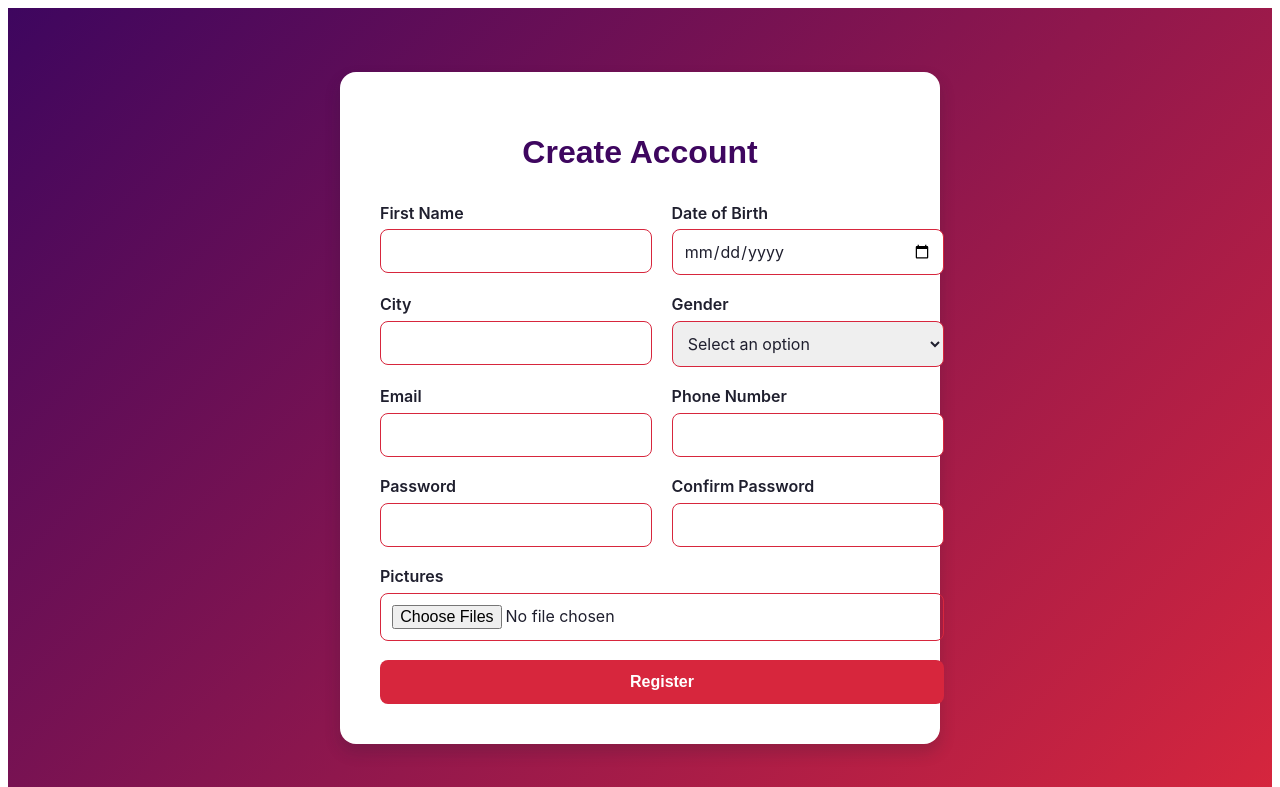
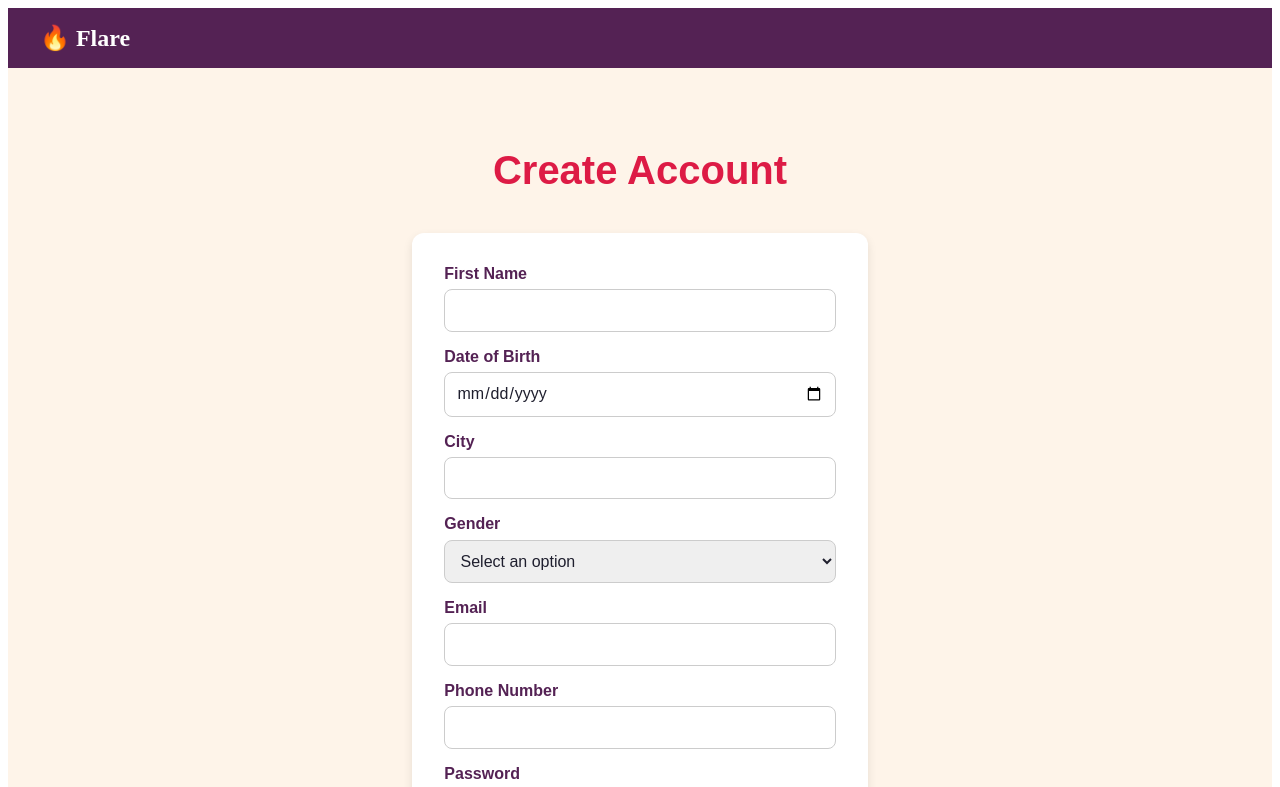
Before and after one commit to StephanieVDH/tinder-frontend, a Vue app: page /register in a window 1280 px wide. Shown: the top 787 px of the page. Built offline with nearby package versions, Linux system fonts and the light colour scheme.

Commit message:
lay out register

```diff
--- a/src/components/RegisterPage.vue
+++ b/src/components/RegisterPage.vue
@@ -1,7 +1,13 @@
 <template>
   <div class="register-page">
+        <div class="register-header">
+      <div class="logo">🔥 Flare</div>
+    </div>
+
+    <div class="register-main">
+    <div class="register-content">
+    <h1 class="register-title">Create Account</h1>
     <div class="register-card">
-      <h1>Create Account</h1>
       <form @submit.prevent="registerUser" enctype="multipart/form-data">
         <div class="form-grid">
           <div class="form-group">
@@ -65,6 +71,8 @@
         </div>
       </form>
     </div>
+  </div>
+  </div>
   </div>
 </template>
 
@@ -137,34 +145,70 @@ export default {
 <style scoped>
 .register-page {
   display: flex;
-  justify-content: center;
+  flex-direction: column;
+  min-height: 100vh;
+  background-color: #fef4e9;
+}
+
+.register-header {
+  background-color: #542254;
+  color: white;
+  padding: 1rem 2rem;
+  font-size: 1.5rem;
+  font-weight: bold;
+}
+
+.logo {
+  display: inline-block;
+}
+
+.register-main {
+  flex: 1;
+  display: flex;
+  justify-content: center; /* centers horizontally */
+  align-items: flex-start; /* aligns near top */
+  padding-top: 3rem;        /* space below header */
+  padding-bottom: 2rem;
+}
+
+.register-content {
+  display: flex;
+  flex-direction: column;
   align-items: center;
-  min-height: 100vh;
-  background: linear-gradient(135deg, #3E065F 0%, #D7263D  100%);
+}
+
+.register-title {
+  text-align: center;
+  margin-top: 2rem;
+  margin-bottom: 2.5rem;  /* was 0.5rem */
+  color: #dd1b45;
+  font-family: 'Arial', sans-serif;
+  font-size: 2.5rem;
+  font-weight: bold;
 }
 
 .register-card {
-  background: #FFFFFF;
-  padding: 2.5rem;
-  border-radius: 16px;
-  box-shadow: 0 8px 16px rgba(31, 31, 46, 0.2);
+  background: #ffffff;
+  padding: 2rem;
+  border-radius: 12px;
+  box-shadow: 0 4px 10px rgba(0,0,0,0.1);
   width: 100%;
-  max-width: 520px;
+  max-width: 420px;
 }
 
 .register-card h1 {
   text-align: center;
-  margin-bottom: 2rem;
-  color: #3E065F;
-  font-family: 'Poppins', sans-serif;
+  margin-bottom: 1rem;
+  color: #dd1b45;
+  font-family: 'Arial', sans-serif;
   font-size: 2rem;
   font-weight: bold;
 }
 
 .form-grid {
-  display: grid;
-  grid-template-columns: repeat(2, 1fr);
-  gap: 1.2rem;
+  display: flex;
+  flex-direction: column;
+  gap: 1rem;
 }
 
 .form-group {
@@ -174,46 +218,45 @@ export default {
 
 label {
   margin-bottom: 0.4rem;
-  color: #1F1F2E;
-  font-weight: 600;
-  font-family: 'Inter', sans-serif;
+  color: #542254;
+  font-weight: bold;
+  font-family: 'Arial', sans-serif;
 }
 
 input,
 select {
   padding: 0.7rem;
-  border: 1px solid #D7263D;
+  border: 1px solid #ccc;
   border-radius: 8px;
   font-size: 1rem;
-  color: #1F1F2E;
-  font-family: 'Inter', sans-serif;
+  color: #1f1f2e;
+  font-family: 'Arial', sans-serif;
 }
 
 input:focus,
 select:focus {
   outline: none;
-  border-color: #FFB400;
-  box-shadow: 0 0 0 3px rgba(255, 180, 0, 0.3);
+  border-color: #fe741c;
+  box-shadow: 0 0 0 3px rgba(254, 116, 28, 0.3);
 }
 
 .btn-primary {
-  background: #D7263D ;
-  color: #FFFFFF;
+  background: linear-gradient(to right, #dd1b45, #fe741c);
+  color: white;
   border: none;
   padding: 0.8rem;
   font-size: 1rem;
-  font-weight: 600;
+  font-weight: bold;
   border-radius: 8px;
   cursor: pointer;
-  transition: transform 0.2s ease, box-shadow 0.2s ease;
+  transition: opacity 0.3s ease;
 }
 
 .btn-primary:hover {
-  transform: scale(1.03);
-  box-shadow: 0 4px 12px rgba(215, 38, 61, 0.3);
+  opacity: 0.9;
 }
 
 .full-width {
-  grid-column: 1 / -1;
+  width: 100%;
 }
 </style>
```
